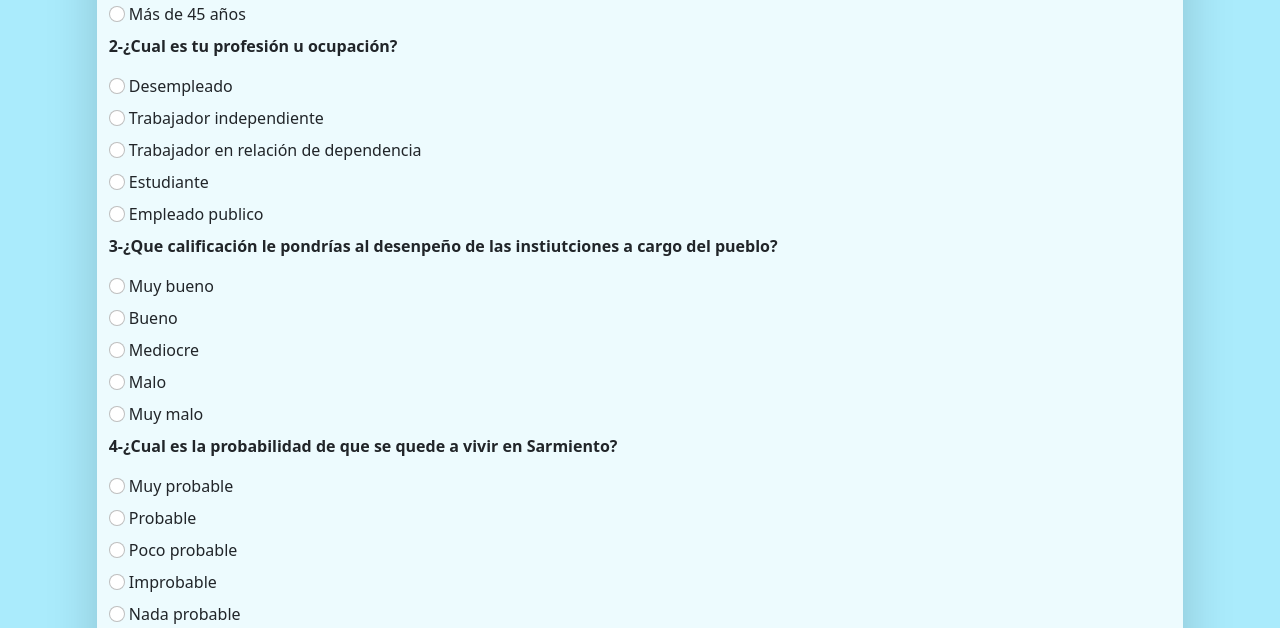
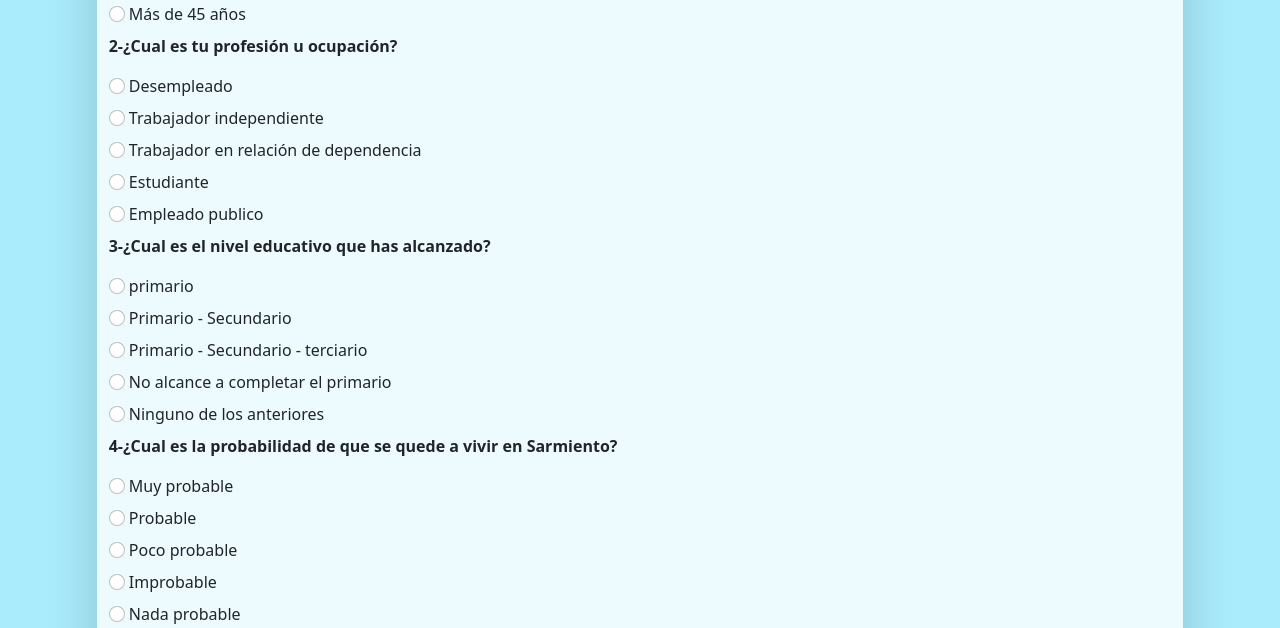
Before and after one commit to RenzoReyna88/flask-app, a Flask app: page /guardar_encuesta in a window 1280 px wide. Shown: the part 422-1050 px from the top of the page. Run offline with Flask 2, Linux system fonts and the light colour scheme.

Commit message:
Modificación pregunta-3 estudio economico

```diff
--- a/source/templates/question/estudio.html
+++ b/source/templates/question/estudio.html
@@ -117,35 +117,35 @@
                     </label>
                   </div>
 
-                  <p class="fw-bold">3-¿Que calificación le pondrías al desenpeño de las instiutciones a cargo del pueblo?</p>
+                  <p class="fw-bold">3-¿Cual es el nivel educativo que has alcanzado?</p>
                   <div class="form-inst mb-2">
                     <input class="form-check-input" type="radio" name="ins" value="muy bueno"/>
                     <label class="form-check-label" for="muy bueno">
-                      Muy bueno
+                      primario
                     </label>
                   </div>
                   <div class="form-inst mb-2">
                     <input class="form-check-input" type="radio" name="inst" value="bueno"/>
                     <label class="form-check-label" for="bueno">
-                      Bueno
+                      Primario - Secundario
                     </label>
                   </div>
                   <div class="form-inst mb-2">
                     <input class="form-check-input" type="radio" name="inst" value="mediocre"/>
                     <label class="form-check-label" for="mediocre">
-                      Mediocre
+                      Primario - Secundario - terciario
                     </label>
                   </div>
                   <div class="form-inst mb-2">
                     <input class="form-check-input" type="radio" name="inst" value="malo"/>
                     <label class="form-check-label" for="malo">
-                      Malo
+                      No alcance a completar el primario
                     </label>
                   </div>
                   <div class="form-inst mb-2">
                     <input class="form-check-input" type="radio" name="inst" value="muy malo"/>
                     <label class="form-check-label" for="muy malo">
-                      Muy malo
+                      Ninguno de los anteriores
                     </label>
                   </div>
 
```
